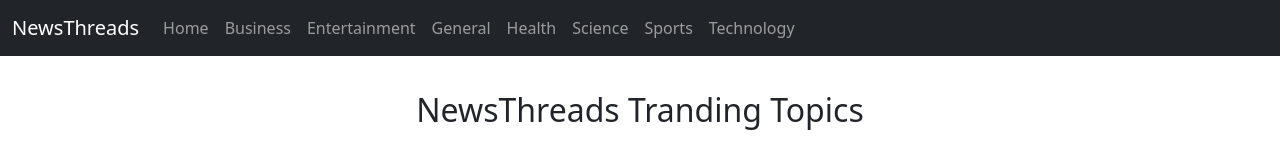
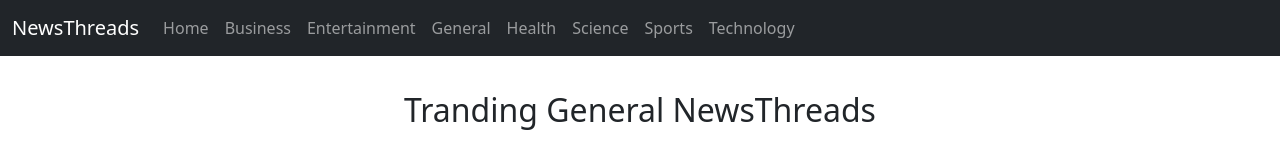
Before and after one commit to Abhi-Ptdr/NewsThreads, a React (Create React App) app: page / in a window 1280 px wide. Shown: the top 165 px of the page. Built offline with nearby package versions, Linux system fonts and the light colour scheme; no server answers.

Commit message:
Further Refactoring v34

```diff
--- a/src/App.js
+++ b/src/App.js
@@ -10,7 +10,7 @@
 } from "react-router-dom";
 
 export default class App extends Component {
-  pageSize = 21;
+  pageSize = 6;
   country = 'us'
 
   render() {
--- a/src/Components/News.js
+++ b/src/Components/News.js
@@ -5,25 +5,30 @@
 
 export class News extends Component {
 
-  static defaultProps = { //syntax is there in documentation
+  static defaultProps = {
     country: 'us',
     pageSize: 9,
-    category: 'general'  //this is default category taken from newsAPI plateform.
+    category: 'general'
   }
 
-  static propTypes = {    //syntax is there in documentation
+  static propTypes = {
     country: PropTypes.string,
     pageSize: PropTypes.number,
     category: PropTypes.string,
   }
 
-  constructor(){
-    super();
+  capitalizeFirstLetter = (string)=>{
+    return string.charAt(0).toUpperCase() + string.slice(1);
+  }
+
+  constructor(props){ //if I want to use props in constructor I have to pass props here
+    super(props);
     this.state = {
       articles: [],
       loading: false,
       page: 1
     }
+    document.title = `${this.capitalizeFirstLetter(this.props.category)} - NewsThreads`;
   }
 
   async updateNews(){
@@ -39,45 +44,15 @@
   }
 
   async componentDidMount(){
-    // let url = `https://newsapi.org/v2/top-headlines?country=${this.props.country}&category=${this.props.category}&pageSize=${this.props.pageSize}&apiKey=028c82e1117c4615a152c8c3862e1e4c&page=1`; //here in class based component no need to pass props as argument becoz classes never takes arg/parameter as funtions
-    // this.setState({loading: true})
-    // let data = await fetch(url);
-    // let parsedData = await data.json();
-    // this.setState({
-    //   articles: parsedData.articles,
-    //   totalResults: parsedData.totalResults,
-    //   loading: false
-    // })
     this.updateNews();
   }
 
   handlePrevClick = async ()=>{
-    //   let url = `https://newsapi.org/v2/top-headlines?country=${this.props.country}&category=${this.props.category}&pageSize=${this.props.pageSize}&apiKey=028c82e1117c4615a152c8c3862e1e4c&page=${this.state.page - 1}`; //setting pageSize varible by giving props to the Newj component
-    //   this.setState({loading: true})
-    //   let data = await fetch(url);
-    //   let parsedData = await data.json();
-    //   this.setState({
-    //     page: this.state.page - 1,
-    //     articles: parsedData.articles,
-    //     loading: false
-    //   })
     this.setState({page: this.state.page - 1});
     this.updateNews();
   }
 
   handleNextClick = async ()=>{
-    // if(!(this.state.page + 1 > Math.ceil(this.state.totalResults/this.props.pageSize))){  //21 is replaced by this.props.pageSize everywhere
-    //     //negation is applied so we can do else vala part in it
-    //   let url = `https://newsapi.org/v2/top-headlines?country=${this.props.country}&category=${this.props.category}&pageSize=${this.props.pageSize}&apiKey=028c82e1117c4615a152c8c3862e1e4c&page=${this.state.page + 1}`;
-    //   this.setState({loading: true});
-    //   let data = await fetch(url);
-    //   let parsedData = await data.json();
-    //   this.setState({
-    //     page: this.state.page + 1,
-    //     articles: parsedData.articles,
-    //     loading: false
-    //   })
-    // }
     this.setState({page: this.state.page + 1});
     this.updateNews();
   }
@@ -85,7 +60,7 @@
   render() {
     return (
       <div className='container my-3'>
-        <h2 className='text-center' style={{margin: '35px 0px'}}>NewsThreads Tranding Topics</h2>
+        <h2 className='text-center' style={{margin: '35px 0px'}}>Tranding {this.capitalizeFirstLetter(this.props.category)} NewsThreads</h2>
         {this.state.loading && <Spinner/>}
         <div className="row">
           {!this.state.loading && this.state.articles.map((element)=>{
```
